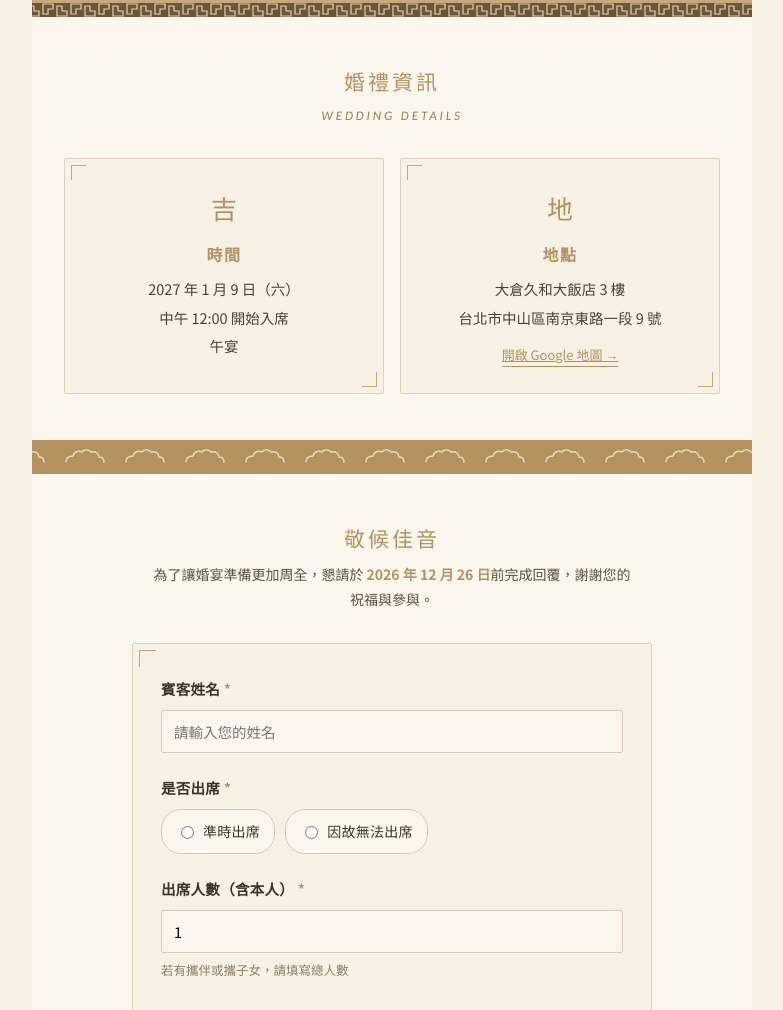
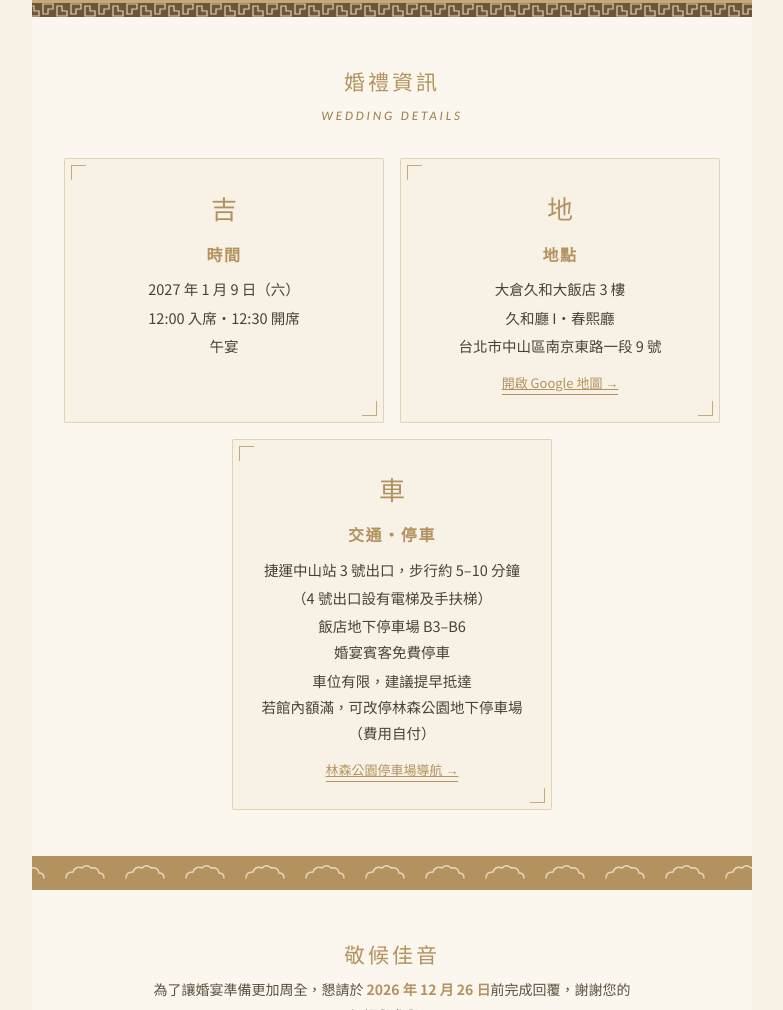
Before and after one commit to jaredluo0831/wedding-inv, a plain HTML site: page index.html in a window 1280 px wide. Shown: the part 1228-2238 px from the top of the page, without its empty margins (248-1031 px from the left). Drawn offline with Linux system fonts and the light colour scheme; a web font is replaced by a local one.

Commit message:
Sync RSVP page: hall name, 12:30 start, transport and parking

```diff
--- a/index.html
+++ b/index.html
@@ -383,17 +383,27 @@
         <div class="icon">吉</div>
         <h3>時間</h3>
         <p>2027 年 1 月 9 日（六）</p>
-        <p>中午 12:00 開始入席</p>
+        <p>12:00 入席・12:30 開席</p>
         <p>午宴</p>
       </div>
       <div class="card">
         <div class="icon">地</div>
         <h3>地點</h3>
         <p>大倉久和大飯店 3 樓</p>
+        <p>久和廳 I・春熙廳</p>
         <p>台北市中山區南京東路一段 9 號</p>
         <a class="map-link" target="_blank"
            href="https://www.google.com/maps/search/?api=1&query=%E5%A4%A7%E5%80%89%E4%B9%85%E5%92%8C%E5%A4%A7%E9%A3%AF%E5%BA%97+%E5%8F%B0%E5%8C%97%E5%B8%82%E4%B8%AD%E5%B1%B1%E5%8D%80%E5%8D%97%E4%BA%AC%E6%9D%B1%E8%B7%AF%E4%B8%80%E6%AE%B59%E8%99%9F">
            開啟 Google 地圖 →</a>
+      </div>
+      <div class="card">
+        <div class="icon">車</div>
+        <h3>交通・停車</h3>
+        <p>捷運中山站 3 號出口，步行約 5–10 分鐘</p>
+        <p>（4 號出口設有電梯及手扶梯）</p>
+        <p>飯店地下停車場 B3–B6<br>婚宴賓客免費停車</p>
+        <p>車位有限，建議提早抵達<br>若館內額滿，可改停林森公園地下停車場（費用自付）</p>
+        <a class="map-link" target="_blank" href="https://www.google.com/maps/place/嘟嘟房停車場-林森公園站(南京東路一段入口)/@25.0525095,121.523274,17z/data=!3m1!5s0x3442a968d1b1ba63:0x2cc266643605c9d3!4m17!1m10!3m9!1s0x3442a968d1b7225f:0x202a37ce7ae7400c!2z5aSn5YCJ5LmF5ZKM5aSn6aOv5bqX!5m2!4m1!1i2!8m2!3d25.0525095!4d121.523274!16s%2Fg%2F11c6w0_tz3!3m5!1s0x3442a9dbb20bfcb1:0xb1de238fa6e9d7a4!8m2!3d25.052402!4d121.5264429!16s%2Fg%2F11f6116wbk?entry=ttu&amp;g_ep=EgoyMDI2MTExMC4wIKXMDSoASAFQAw%3D%3D">林森公園停車場導航 →</a>
       </div>
     </div>
   </section>
```
